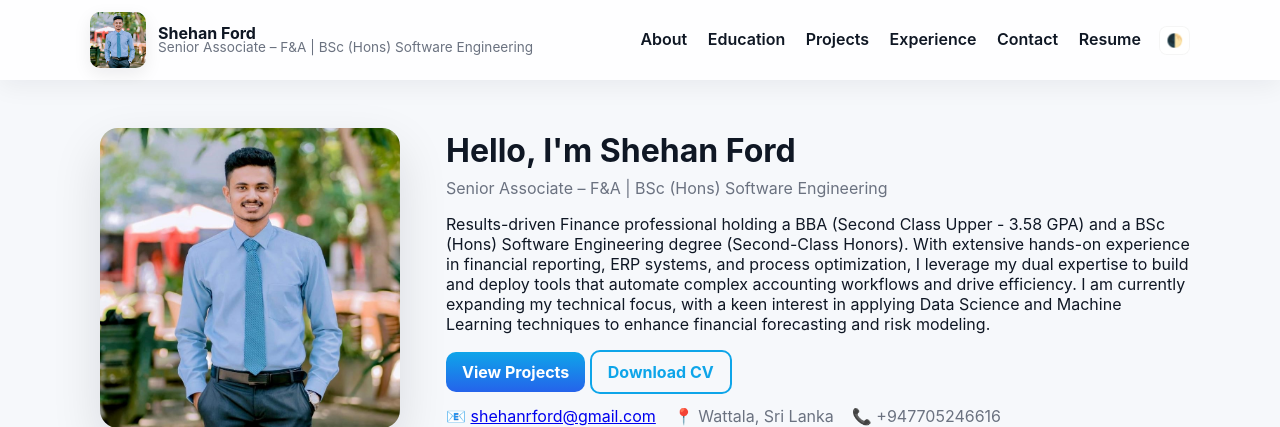
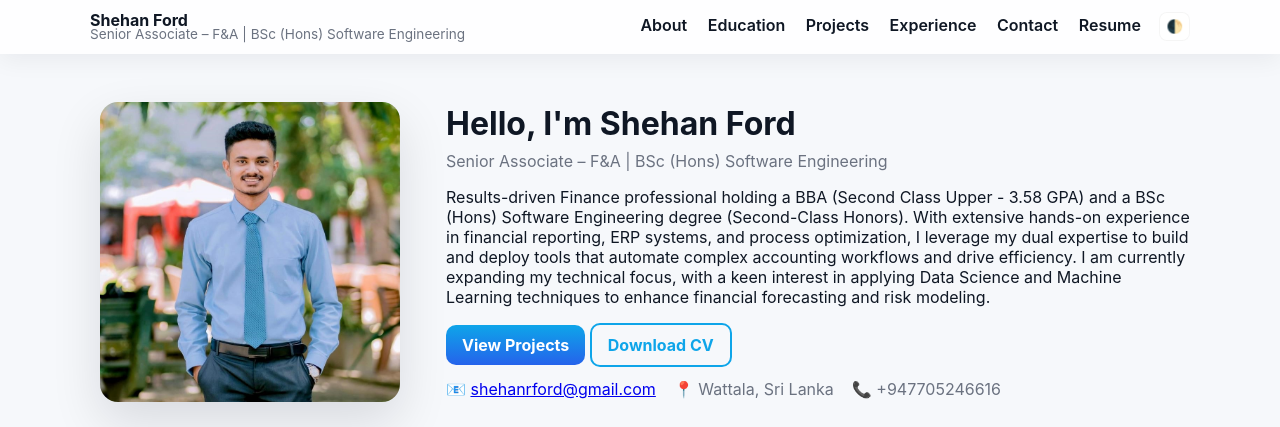
Before and after one commit to Shehanford/portfolio, a Flask app: page / in a window 1280 px wide. Shown: the top 427 px of the page. Run offline with Flask 3, Linux system fonts and the light colour scheme.

Commit message:
comment header image

```diff
--- a/templates/base.html
+++ b/templates/base.html
@@ -15,7 +15,7 @@
   <header class="site-header">
     <div class="container header-inner">
       <div class="brand">
-        <img class="brand-avatar" src="{{ url_for('static', filename='images/profile.jpg') }}" alt="Profile">
+        <!--<img class="brand-avatar" src="{{ url_for('static', filename='images/profile.jpg') }}" alt="Profile">-->
         <div class="brand-info">
           <h1 class="name">{{ content.name }}</h1>
           <p class="title">{{ content.title }}</p>
```
